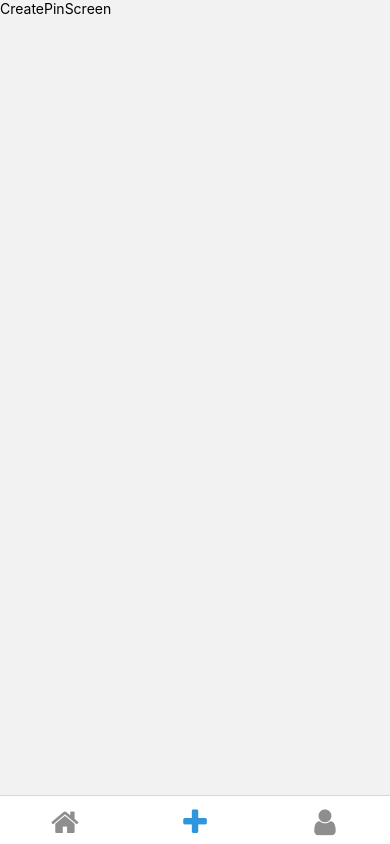
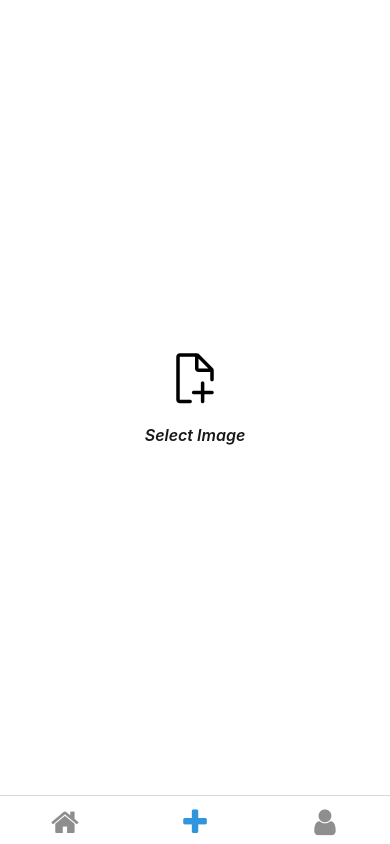
Before and after one commit to natnael-OQP/Pinterest, a React Native app: screen /CreatePin in a window 390 px wide. Built offline with nearby package versions, Linux system fonts and the light colour scheme; what expo-linking would draw is missing.

Commit message:
CreatePinScreen created

```diff
--- a/screens/CreatePinScreen.tsx
+++ b/screens/CreatePinScreen.tsx
@@ -1,14 +1,129 @@
-import { StyleSheet, Text, View } from 'react-native'
-import React from 'react'
+import { useState } from 'react'
+import {
+    Button,
+    Image,
+    StyleSheet,
+    Text,
+    TextInput,
+    TouchableOpacity,
+    useWindowDimensions,
+    View,
+} from 'react-native'
+
+import { AntDesign } from '@expo/vector-icons'
+import * as ImagePicker from 'expo-image-picker'
 
 const CreatePinScreen = () => {
+    const [image, setImage] = useState('')
+    const [pinTitle, setPinTitle] = useState('')
+
+    const pickImage = async () => {
+        // No permissions request is necessary for launching the image library
+        let result = await ImagePicker.launchImageLibraryAsync({
+            mediaTypes: ImagePicker.MediaTypeOptions.Images,
+            allowsEditing: true,
+            aspect: [4, 3],
+            quality: 1,
+        })
+
+        if (!result.cancelled) {
+            setImage(result.uri)
+        }
+    }
+
+    const submit = () => {
+        console.log(pinTitle, image)
+    }
+
     return (
-        <View>
-            <Text>CreatePinScreen</Text>
+        <View style={styles.container}>
+            {!image && (
+                <>
+                    <TouchableOpacity
+                        onPress={pickImage}
+                        style={{ margin: 10 }}
+                    >
+                        <AntDesign name="addfile" size={50} color="black" />
+                    </TouchableOpacity>
+                    <Text
+                        style={{
+                            margin: 10,
+                            fontStyle: 'italic',
+                            fontSize: 16,
+                            fontWeight: '600',
+                            color: '#181818',
+                        }}
+                    >
+                        Select Image
+                    </Text>
+                </>
+            )}
+            {image && (
+                <View
+                    style={{
+                        position: 'relative',
+                        width: '100%',
+                        aspectRatio: 4 / 3,
+                    }}
+                >
+                    <Image
+                        source={{ uri: image || '' }}
+                        style={{
+                            width: '100%',
+                            height: '100%',
+                            resizeMode: 'cover',
+                        }}
+                    />
+                    <TouchableOpacity
+                        onPress={() => setImage('')}
+                        style={{
+                            position: 'absolute',
+                            top: 10,
+                            right: 10,
+                        }}
+                    >
+                        <AntDesign name="closecircle" size={30} color="#fff" />
+                    </TouchableOpacity>
+                </View>
+            )}
+            {image && (
+                <>
+                    <TextInput
+                        style={{
+                            width: '100%',
+                            padding: 7,
+                            marginVertical: 5,
+                            fontSize: 17,
+                            fontWeight: '500',
+                        }}
+                        placeholder="New Pin"
+                        value={pinTitle}
+                        onChangeText={setPinTitle}
+                    />
+                    <TouchableOpacity onPress={submit}>
+                        <Text style={styles.btn}>Submit</Text>
+                    </TouchableOpacity>
+                </>
+            )}
         </View>
     )
 }
 
 export default CreatePinScreen
 
-const styles = StyleSheet.create({})
+const styles = StyleSheet.create({
+    container: {
+        flexDirection: 'column',
+        alignItems: 'center',
+        justifyContent: 'center',
+        backgroundColor: '#fff',
+        flex: 1,
+    },
+    btn: {
+        marginVertical: 10,
+        padding: 10,
+        textAlign: 'center',
+        fontSize: 20,
+        fontWeight: 'bold',
+    },
+})
```
